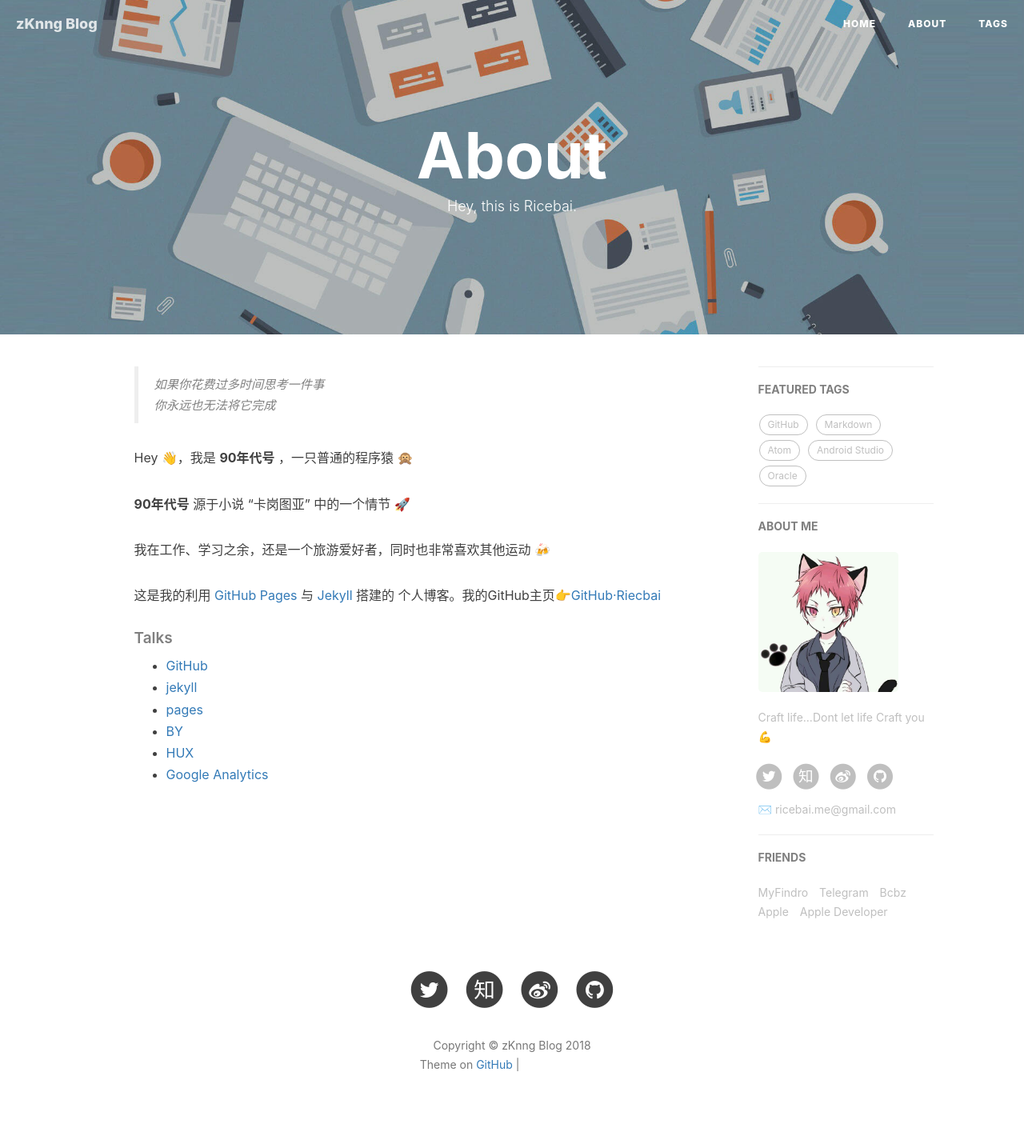
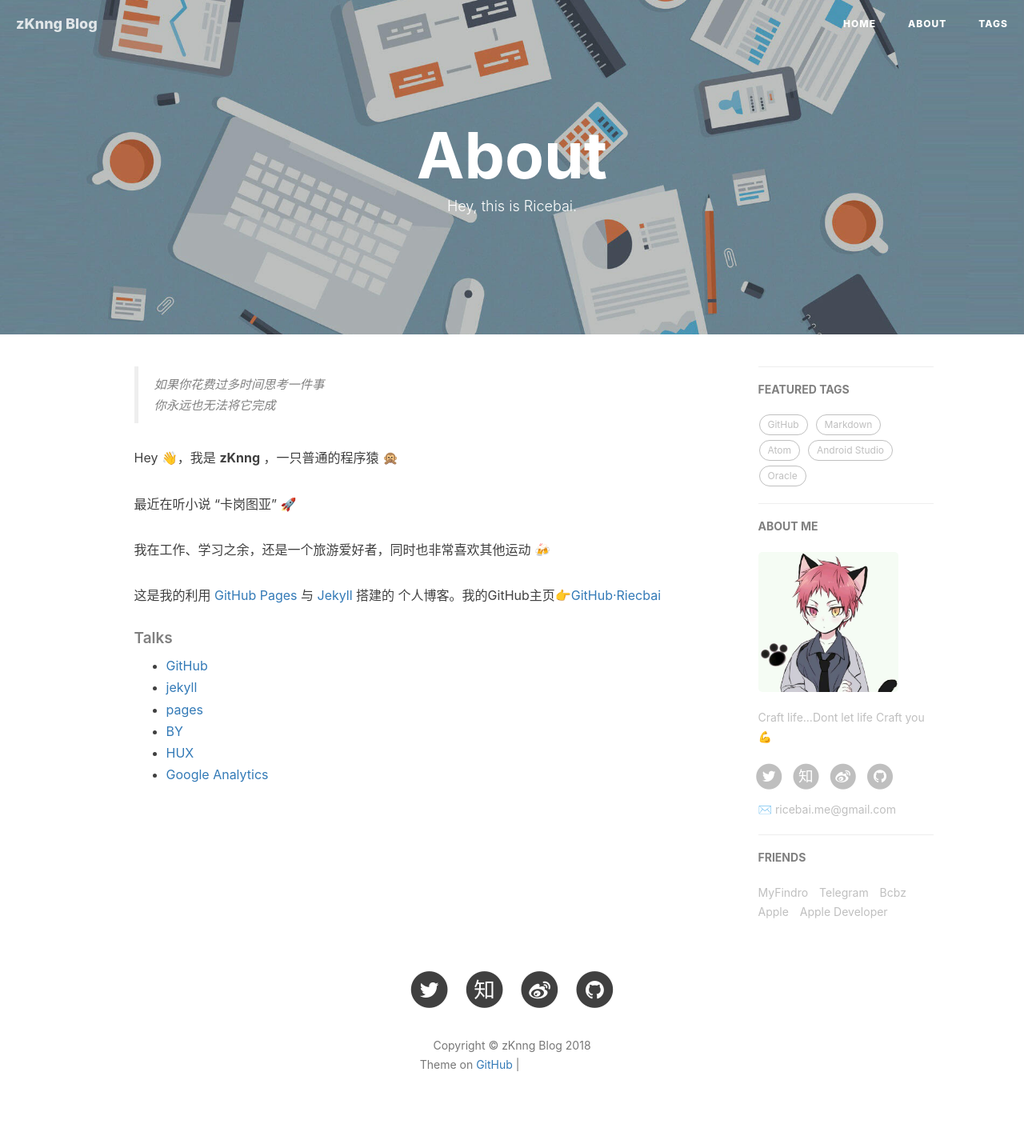
Before and after one commit to ricebai/ricebai.github.io, a Jekyll site: the page built from about.html, in a window 1280 px wide. Shown: the whole page at 80% size. Built offline with Jekyll 4.4.1, drawn with Linux system fonts in a browser that asks for light colours; nearby versions of some CDN libraries; comment, search, counter and statistics services are not loaded; grey boxes are pictures that could not be loaded.

Commit message:
Update about.html

```diff
--- a/about.html
+++ b/about.html
@@ -18,9 +18,9 @@ header-img: "img/post-bg-am-desk.jpg"
     <blockquote><p>如果你花费过多时间思考一件事<br>
     你永远也无法将它完成</p></blockquote>
 
-    <p>Hey 👋，我是 <strong>90年代号</strong> ，一只普通的程序猿 🙊</p>
+    <p>Hey 👋，我是 <strong>zKnng</strong> ，一只普通的程序猿 🙊</p>
 
-    <p><strong>90年代号</strong> 源于小说 “卡岗图亚” 中的一个情节 🚀 </p>
+    <p>最近在听小说 “卡岗图亚” 🚀 </p>
 
     <p>我在工作、学习之余，还是一个旅游爱好者，同时也非常喜欢其他运动 🍻</p>
 
```
